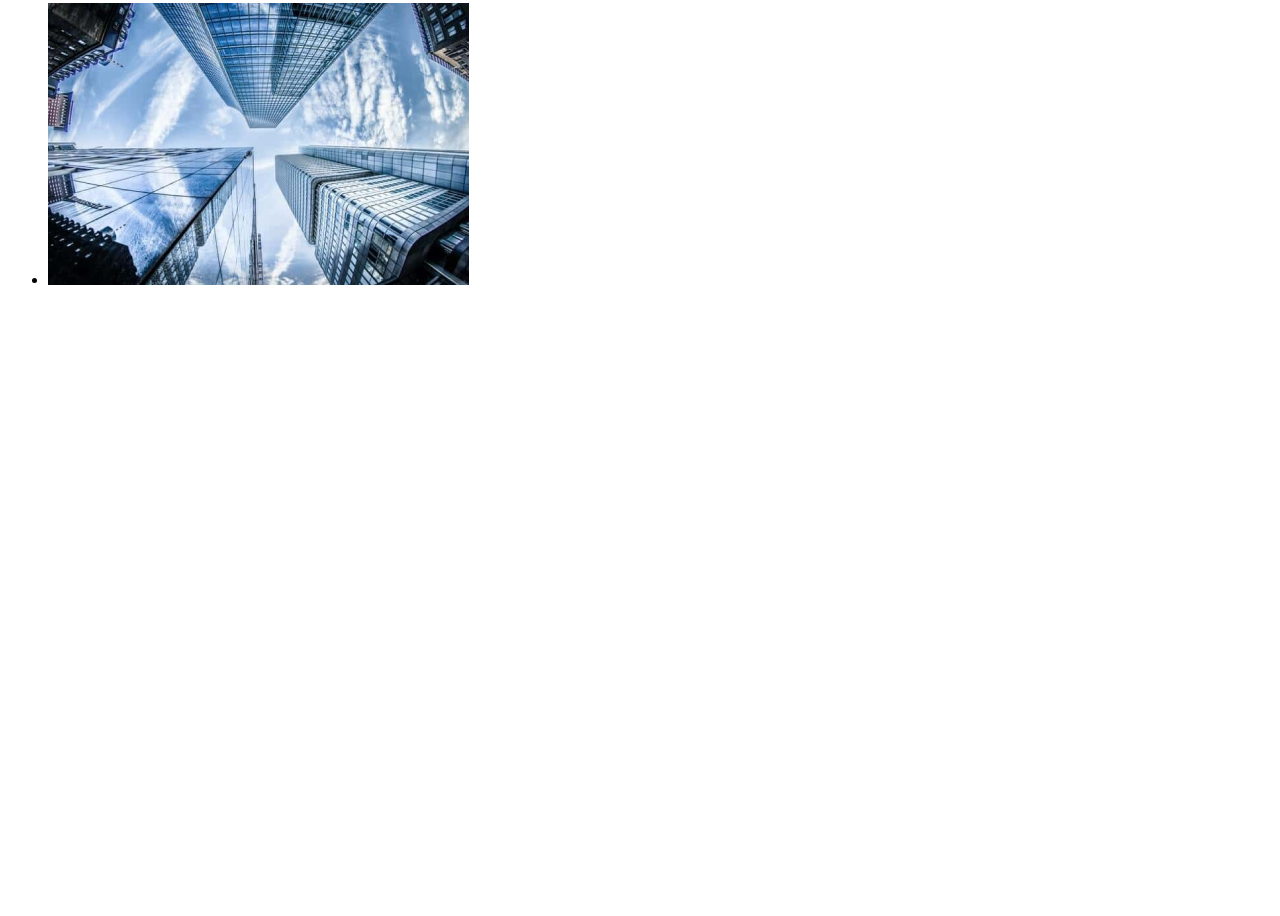
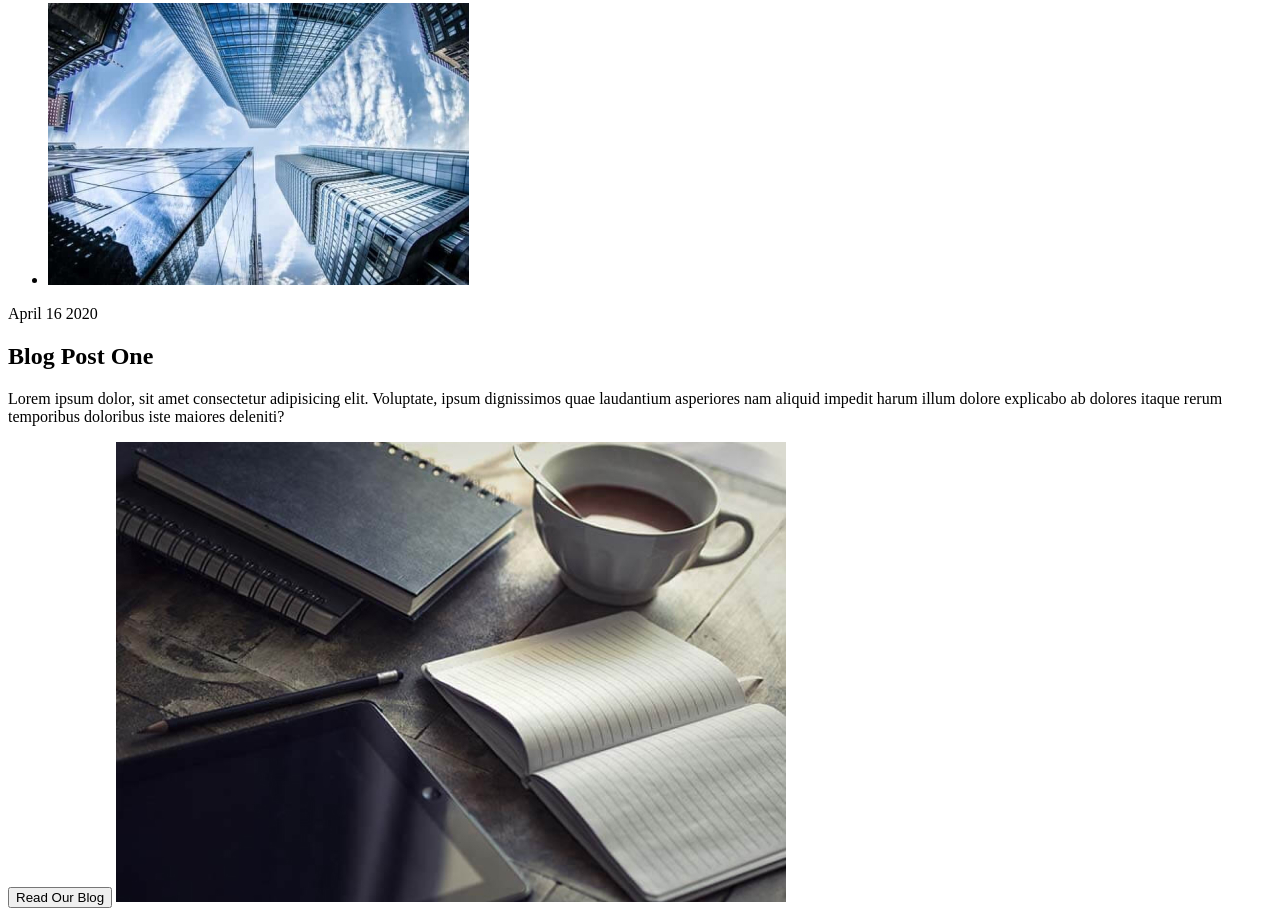
Before and after one commit to kashirin-olexsandr/blended-94-9-10, a plain HTML site: page index.html in a window 1280 px wide. Shown: the part 2480-3396 px from the top of the page. Before the commit the page ends 2785 px from the top, so only its background shows below. Drawn offline with Linux system fonts and the light colour scheme.

Commit message:
added blog

```diff
--- a/index.html
+++ b/index.html
@@ -66,6 +66,18 @@
           <li><img src="./images/Rectangle6.jpg" alt="building" /></li>
         </ul>
       </section>
+      <section class="blog">
+        <p class="blog-data">April 16 2020</p>
+        <h2 class="blog-title">Blog Post One</h2>
+        <p class="blog-text">
+          Lorem ipsum dolor, sit amet consectetur adipisicing elit. Voluptate,
+          ipsum dignissimos quae laudantium asperiores nam aliquid impedit harum
+          illum dolore explicabo ab dolores itaque rerum temporibus doloribus
+          iste maiores deleniti?
+        </p>
+        <button type="button" class="blog-btn">Read Our Blog</button>
+        <img src="./images/Rectangle-blog.jpg" alt="table" width="670" />
+      </section>
     </main>
   </body>
 </html>
```
Also changed, not shown: images/Rectangle-blog.jpg (added).
